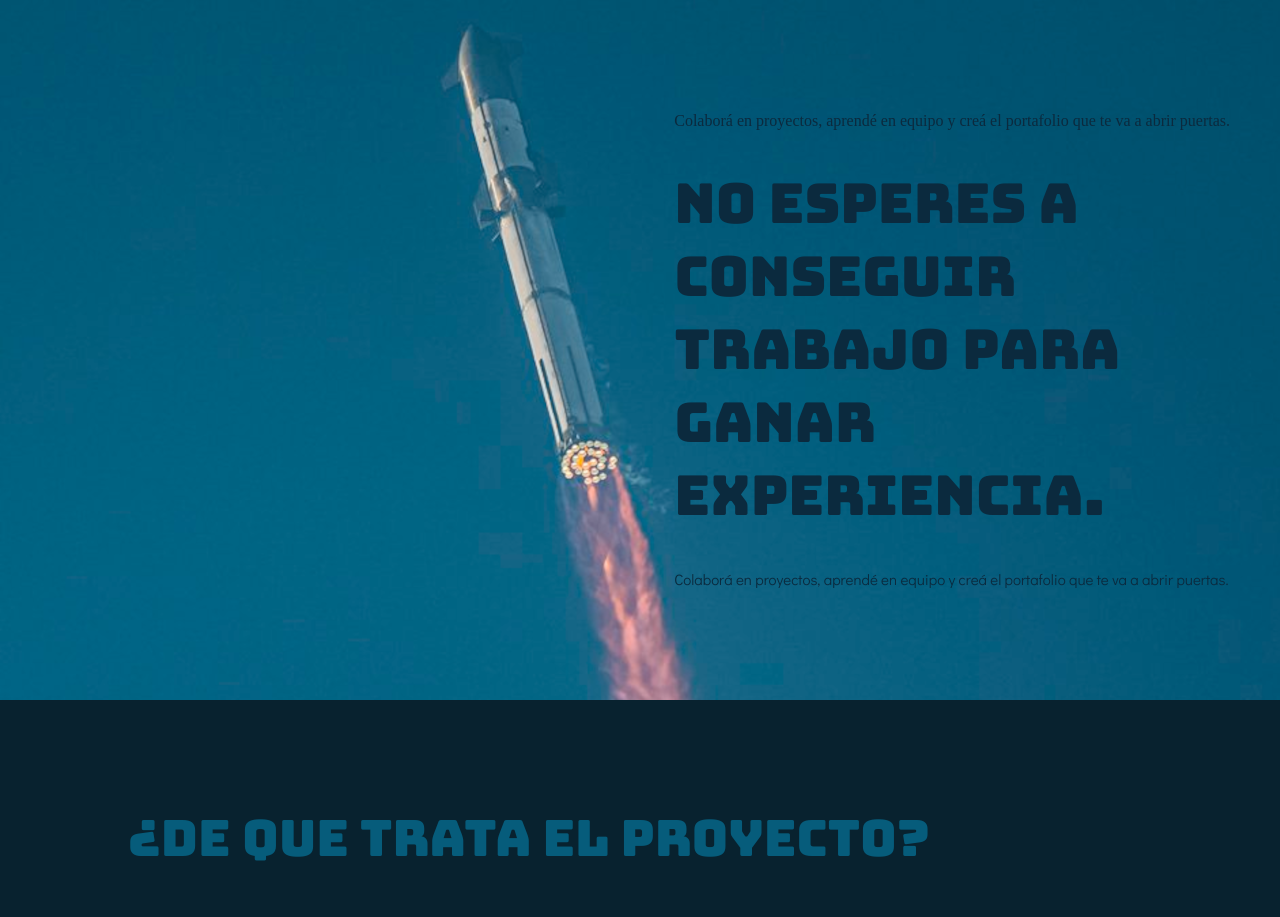
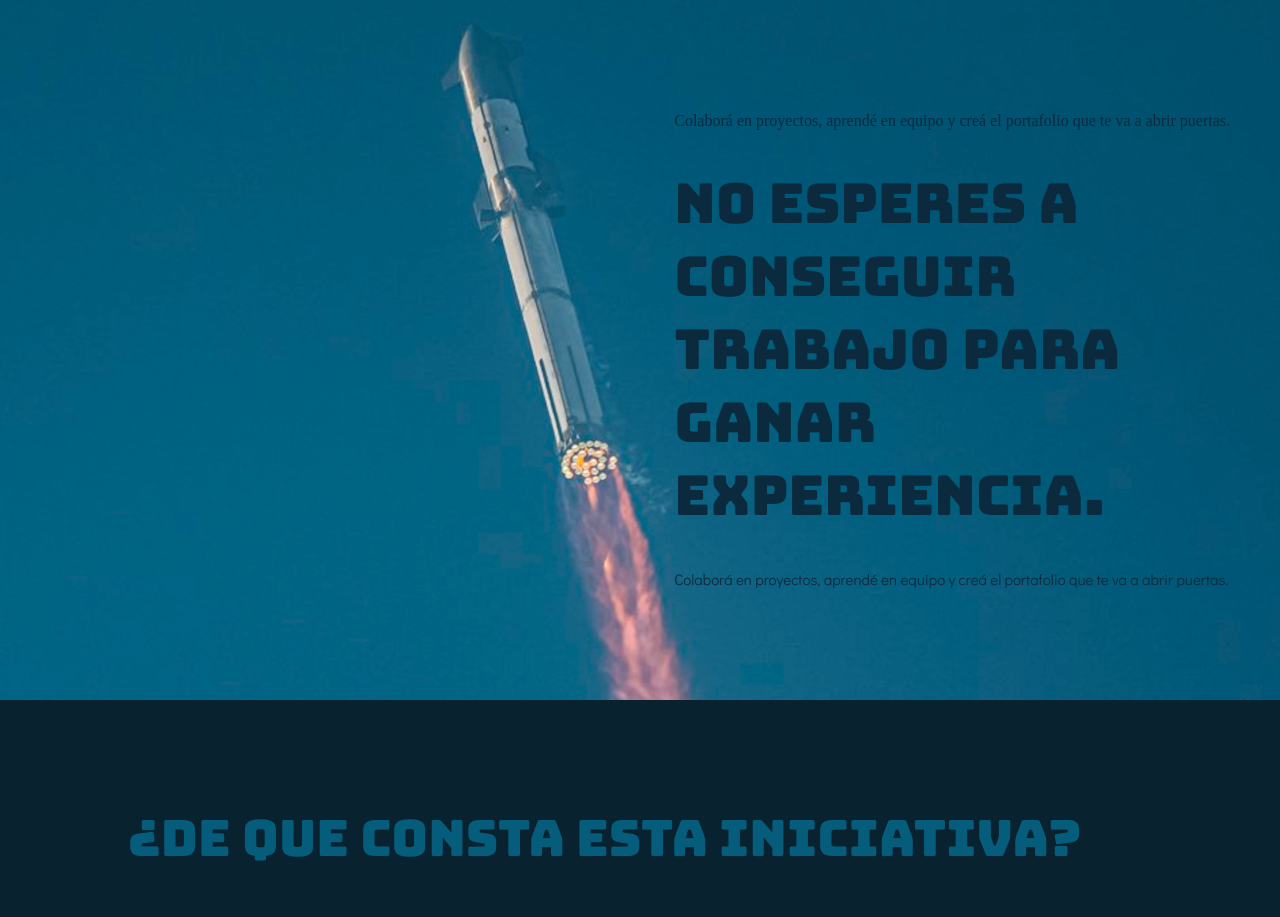
Before and after one commit to EstebanRomeo/codeLaunch, a React (Create React App) app: page / in a window 1280 px wide. Shown: the top 917 px of the page. Built offline with nearby package versions, Linux system fonts and the light colour scheme; a web font is replaced by a local one.

Commit message:
Cambio nombre subtitulo

```diff
--- a/src/componentes/QueEs.js
+++ b/src/componentes/QueEs.js
@@ -5,7 +5,7 @@ const QueEs = () => {
   return (
     <div className='containerQueEs'>
         <div className='containerInfoTrata'>
-            <h2>¿De que trata el proyecto?</h2>
+            <h2>¿De que consta esta iniciativa?</h2>
             <p>En muchas ciudades, hay talento pero no oportunidades. Este proyecto nace para unir programadores, diseñadores y entusiastas tech <mark>sin experiencia</mark>, que quieran trabajar en proyectos reales, ganar práctica en equipo y preparar un portfolio que abra puertas a trabajos mejores. El objetivo es que esta comunidad sea un trampolín para quienes quieren dar su <mark>primer salto profesional</mark>.</p>
         </div>
     </div>
```
